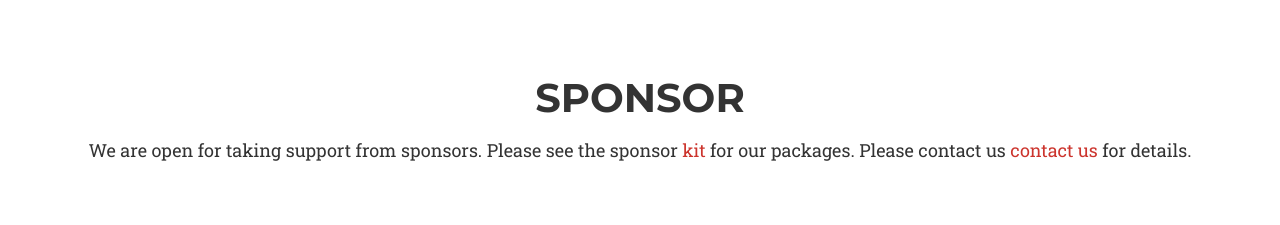
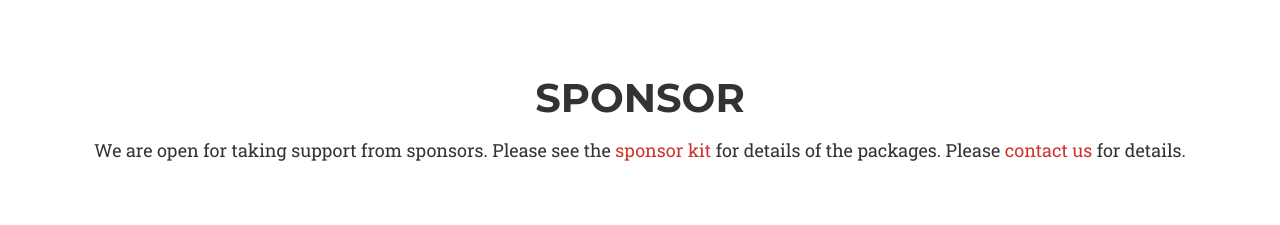
Before and after one commit to fattah/rubybd-site, a website: page index.html in a window 1280 px wide. Shown: the part 3040-3265 px from the top of the page. Drawn offline with nearby package versions, Linux system fonts and the light colour scheme; some packages are replaced by stand-ins of ours; a web font is replaced by a local one.

Commit message:
update sponsors section text

```diff
--- a/index.html
+++ b/index.html
@@ -269,8 +269,9 @@
         </div>
         <div class="text-center" style="color: #333333;">
             <p style="font-size: 18px;">
-                We are open for taking support from sponsors. Please see the sponsor <a href="http://rubybd.org/Sponsor-Kit.pdf" target="_blank"> kit </a> for our packages.
-                Please contact us <a href="#contact"> contact us </a> for details.
+                We are open for taking support from sponsors.
+                Please see the <a href="http://rubybd.org/Sponsor-Kit.pdf" target="_blank"> sponsor kit</a> for details
+                of the packages. Please <a href="#contact"> contact us</a> for details.
             </p>
         </div>
     </div>
```
